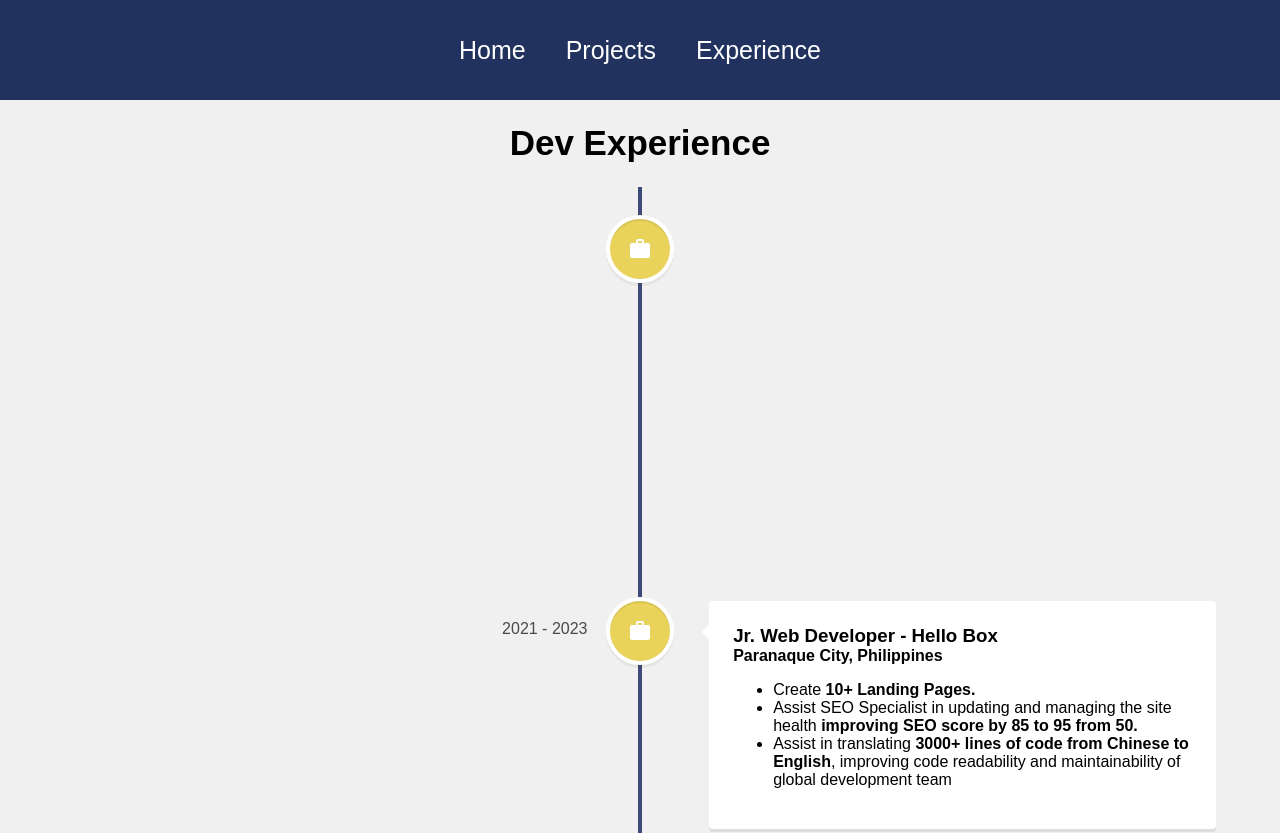
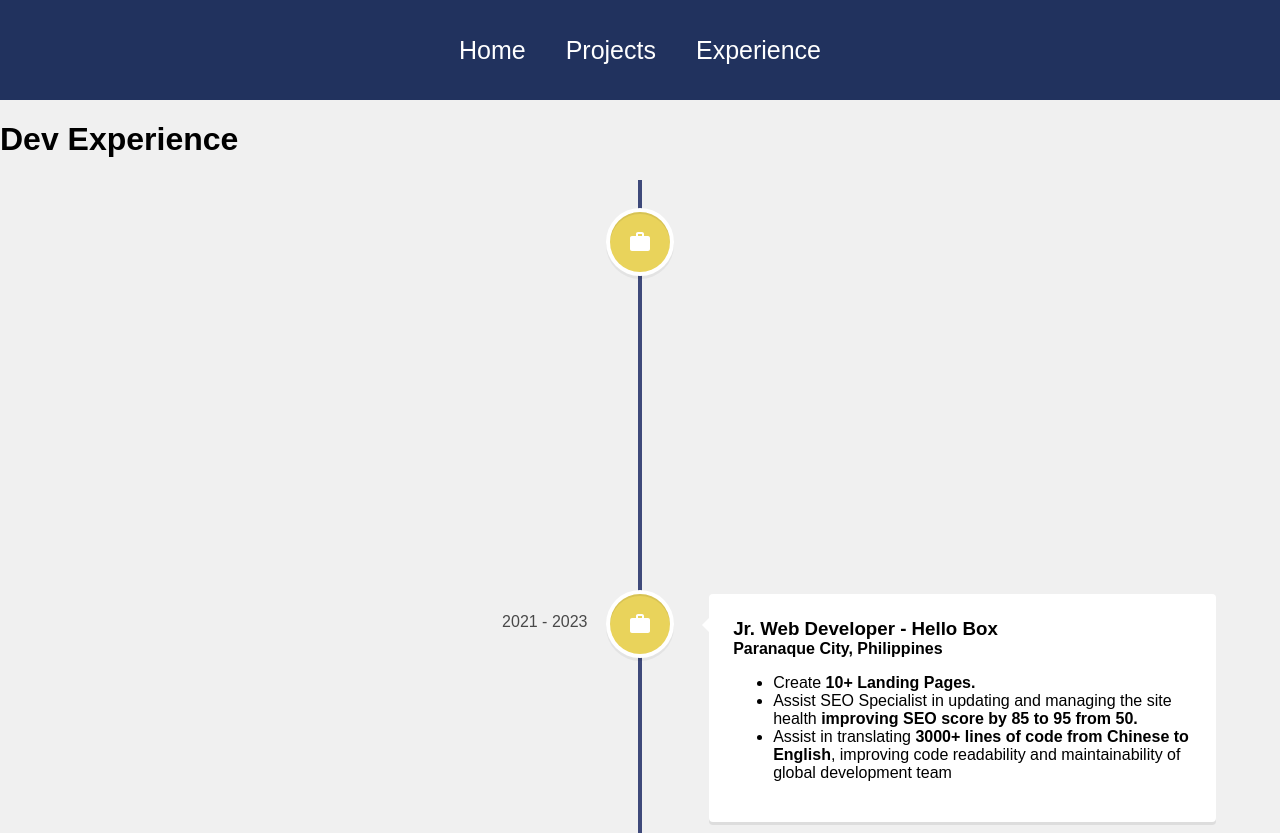
Before and after one commit to Marc-Bryan/Marc-bryan.github.io, a React (Create React App) app: page /experience in a window 1280 px wide. Shown: the top 833 px of the page. Built offline with nearby package versions, Linux system fonts and the light colour scheme.

Commit message:
added things

```diff
--- a/src/pages/Experience.js
+++ b/src/pages/Experience.js
@@ -12,7 +12,7 @@ function Experience() {
   return (
     <>
       <div className="experience">
-      <h1 className="nondev"> Dev Experience</h1>
+      <h1 className="dev"> Dev Experience</h1>
       <VerticalTimeline lineColor="#3e497a">
         <VerticalTimelineElement
           className="vertical-timeline-element--work"
```
